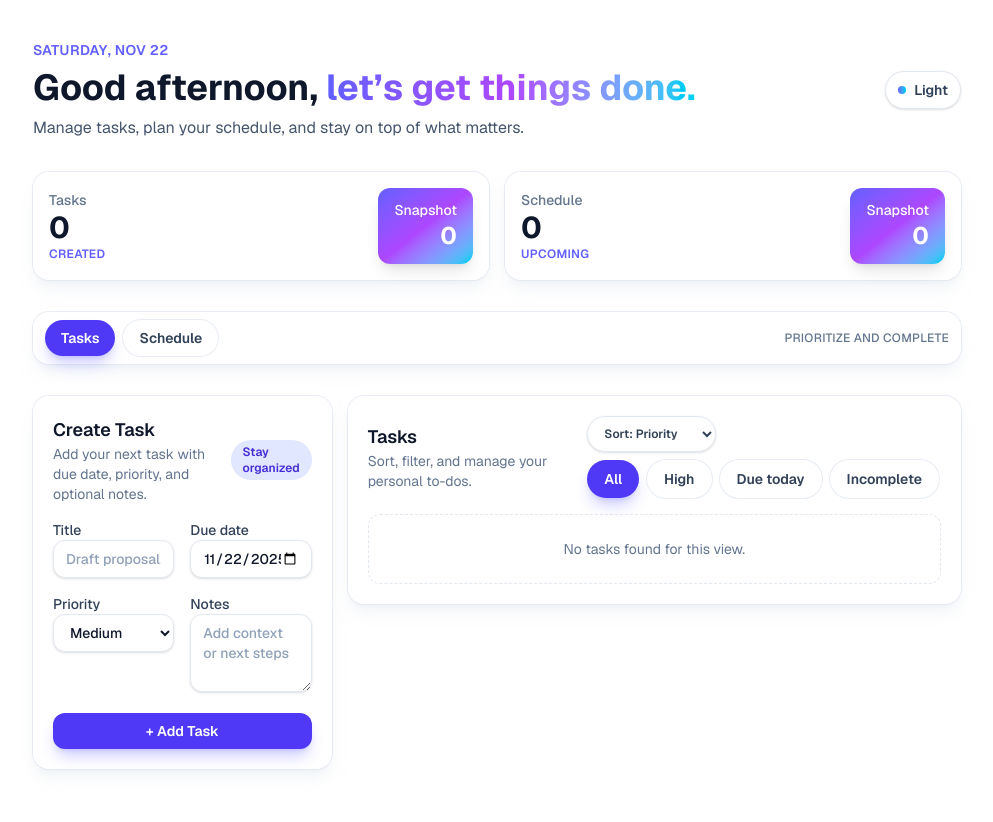
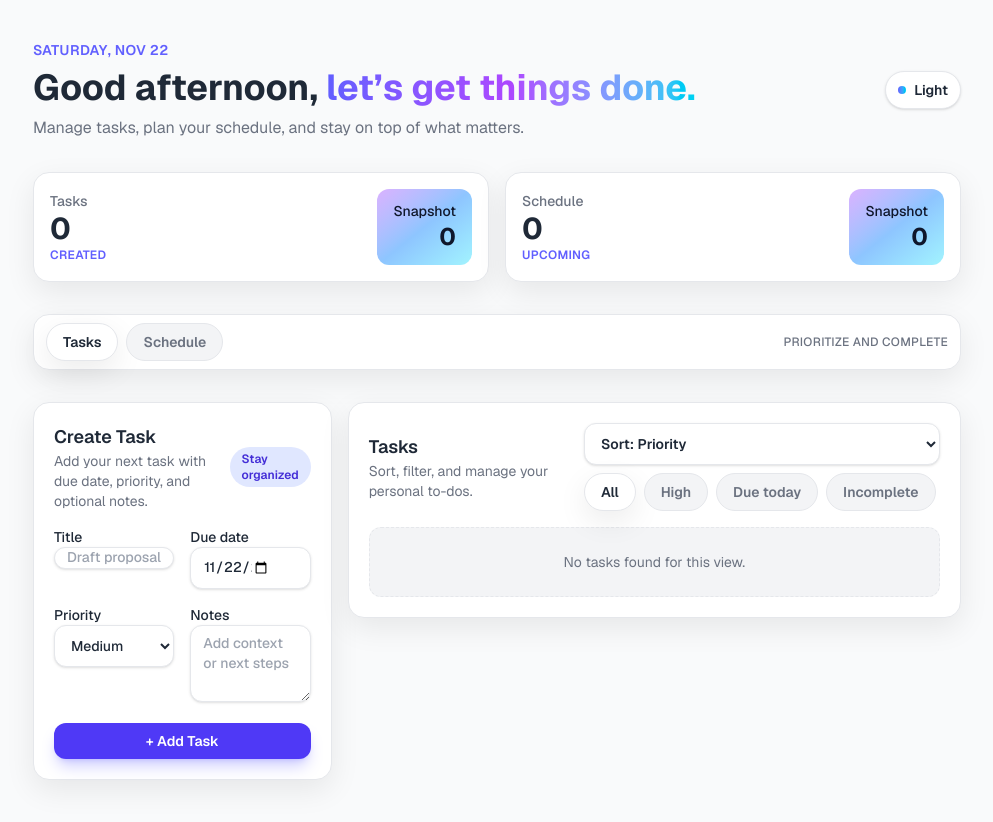
Before and after one commit to bbg-96/logme, a Next.js app: page / in a window 1280 px wide. Shown: the top 822 px of the page, without its empty margins (143-1136 px from the left). Built offline with nearby package versions, Linux system fonts and the light colour scheme.

Commit message:
Revamp theming and input styling

```diff
--- a/app/globals.css
+++ b/app/globals.css
@@ -1,19 +1,48 @@
 @import "tailwindcss";
 
 @theme inline {
-  --color-background: theme(colors.slate.50);
-  --color-foreground: theme(colors.slate.900);
+  /* Base font families remain tied to the bundled Geist fonts */
   --color-primary: theme(colors.indigo.500);
   --font-sans: var(--font-geist-sans);
   --font-mono: var(--font-geist-mono);
 }
 
+/*
+  Theme tokens live here so both modes are clearly separated.
+  Components read from these CSS variables instead of hard-coded colors.
+*/
 :root {
   color-scheme: light;
+  --bg: #f9fafb;
+  --card: #ffffff;
+  --card-muted: #f3f4f6;
+  --text: #1f2937;
+  --text-muted: #6b7280;
+  --muted: #9ca3af;
+  --border: #e5e7eb;
+  --shadow-soft: 0 10px 30px rgba(0, 0, 0, 0.08);
+  --shadow-strong: 0 12px 32px rgba(0, 0, 0, 0.12);
+  --input: #ffffff;
+  --tab-inactive: #f3f4f6;
+  --tab-active: #ffffff;
 }
 
-:root.dark {
+:root.dark,
+[data-theme="dark"] {
+  /* Dark palette is isolated so light tokens never leak */
   color-scheme: dark;
+  --bg: #0d0d10;
+  --card: #0f1117;
+  --card-muted: #1f2937;
+  --text: #f9fafb;
+  --text-muted: #a1a1aa;
+  --muted: #71717a;
+  --border: #2a2a2d;
+  --shadow-soft: 0 10px 30px rgba(0, 0, 0, 0.45);
+  --shadow-strong: 0 12px 32px rgba(0, 0, 0, 0.6);
+  --input: #0f1117;
+  --tab-inactive: #1f2937;
+  --tab-active: #374151;
 }
 
 * {
@@ -23,21 +52,79 @@
 body {
   font-family: var(--font-geist-sans), system-ui, -apple-system, "Segoe UI", sans-serif;
   min-height: 100vh;
-  background: transparent;
+  background-color: var(--bg);
+  color: var(--text);
+  transition: background-color 200ms ease, color 200ms ease;
 }
 
-.tab-button {
-  @apply relative inline-flex items-center gap-2 rounded-full px-4 py-2 text-sm font-semibold transition hover:shadow-sm;
+/* Card shell used across dashboard containers */
+.card-surface {
+  background-color: var(--card);
+  border: 1px solid var(--border);
+  border-radius: 1rem;
+  box-shadow: var(--shadow-soft);
 }
 
-.card-surface {
-  @apply rounded-2xl bg-white/80 shadow-lg shadow-slate-200/50 ring-1 ring-slate-200/80 backdrop-blur dark:bg-slate-900/70 dark:shadow-black/40 dark:ring-slate-800;
+/* Shared tab styling keeps layout consistent while colors come from tokens */
+.tab-button {
+  @apply relative inline-flex items-center gap-2 rounded-full px-4 py-2 text-sm font-semibold transition focus-visible:ring-2 focus-visible:ring-indigo-500;
+  color: var(--text-muted);
+  background-color: var(--tab-inactive);
+  border: 1px solid var(--border);
 }
 
-input, textarea, select {
-  @apply focus:outline-none focus:ring-2 focus:ring-primary/70;
+.tab-button.is-active {
+  color: var(--text);
+  background-color: var(--tab-active);
+  box-shadow: var(--shadow-soft);
 }
 
+/* Input primitives stay visually identical aside from color tokens */
+.input-field,
+textarea,
+select,
+input[type="text"],
+input[type="date"],
+input[type="time"] {
+  @apply box-border w-full rounded-xl border text-[14px] leading-[1.4] shadow-sm transition focus:outline-none focus:ring-2 focus:ring-indigo-500/70;
+  background-color: var(--input);
+  border-color: var(--border);
+  color: var(--text);
+  padding-left: 0.75rem;
+  padding-right: 0.75rem;
+}
+
+textarea,
+select,
+input[type="text"] {
+  min-height: 42px;
+  padding-top: 0.5rem;
+  padding-bottom: 0.5rem;
+}
+
+/*
+  Fixed height/line-height/padding for date & time inputs prevent clipped text
+  and leave room for the native picker icons.
+*/
+input[type="date"],
+input[type="time"] {
+  height: 42px;
+  font-size: 14px;
+  line-height: 1.4;
+  padding-top: 0.25rem;
+  padding-bottom: 0.25rem;
+  padding-right: 2.5rem;
+  appearance: none;
+  background-position: right 0.75rem center;
+  background-repeat: no-repeat;
+}
+
+input::placeholder,
+textarea::placeholder {
+  color: var(--muted);
+}
+
+/* Badge + gradient helpers */
 :root {
   --primary: 99 102 241; /* indigo-500 */
 }
--- a/app/layout.tsx
+++ b/app/layout.tsx
@@ -26,9 +26,7 @@ export default function RootLayout({
 }>) {
   return (
     <html lang="en" suppressHydrationWarning>
-      <body
-        className={`${geistSans.variable} ${geistMono.variable} bg-gradient-to-b from-slate-50 via-white to-slate-100 text-slate-900 antialiased dark:from-slate-950 dark:via-slate-950 dark:to-slate-900`}
-      >
+      <body className={`${geistSans.variable} ${geistMono.variable} antialiased`}>
         <ThemeProvider>{children}</ThemeProvider>
       </body>
     </html>
--- a/app/page.tsx
+++ b/app/page.tsx
@@ -68,6 +68,11 @@ export default function HomePage() {
     };
   }, [schedules.length, tasks]);
 
+  const tabClass = (tab: "tasks" | "schedule") =>
+    `tab-button ${activeTab === tab ? "is-active" : ""} ${
+      activeTab === tab ? "shadow-[0_10px_24px_var(--shadow-soft)]" : "hover:shadow-sm"
+    }`;
+
   return (
     <main className="mx-auto flex min-h-screen w-full max-w-5xl flex-col gap-8 px-4 pb-16 pt-10 sm:px-8 lg:px-12">
       <header className="flex flex-col gap-4 sm:flex-row sm:items-center sm:justify-between">
@@ -82,34 +87,20 @@ export default function HomePage() {
 
       <div className="card-surface flex flex-wrap items-center justify-between gap-3 px-3 py-2">
         <div className="flex items-center gap-2">
-          <button
-            onClick={() => setActiveTab("tasks")}
-            className={`tab-button ${
-              activeTab === "tasks"
-                ? "bg-indigo-600 text-white shadow-lg shadow-indigo-500/30"
-                : "bg-white text-slate-700 ring-1 ring-slate-200/80 dark:bg-slate-900/60 dark:text-slate-100 dark:ring-slate-800"
-            }`}
-          >
+          <button onClick={() => setActiveTab("tasks")} className={tabClass("tasks")}>
             Tasks
           </button>
-          <button
-            onClick={() => setActiveTab("schedule")}
-            className={`tab-button ${
-              activeTab === "schedule"
-                ? "bg-indigo-600 text-white shadow-lg shadow-indigo-500/30"
-                : "bg-white text-slate-700 ring-1 ring-slate-200/80 dark:bg-slate-900/60 dark:text-slate-100 dark:ring-slate-800"
-            }`}
-          >
+          <button onClick={() => setActiveTab("schedule")} className={tabClass("schedule")}>
             Schedule
           </button>
         </div>
-        <p className="text-xs font-medium uppercase tracking-wide text-slate-500 dark:text-slate-400">
+        <p className="text-xs font-medium uppercase tracking-wide text-[var(--text-muted)]">
           {activeTab === "tasks" ? "Prioritize and complete" : "Plan your day"}
         </p>
       </div>
 
       {!isReady ? (
-        <div className="card-surface animate-pulse p-6 text-sm text-slate-500">
+        <div className="card-surface animate-pulse p-6 text-sm text-[var(--text-muted)]">
           Loading your dashboard...
         </div>
       ) : (
@@ -153,11 +144,11 @@ function SummaryCard({
   return (
     <div className="card-surface flex items-center justify-between p-4">
       <div>
-        <p className="text-sm font-medium text-slate-500 dark:text-slate-400">{label}</p>
-        <p className="text-3xl font-bold text-slate-900 dark:text-white">{primary}</p>
+        <p className="text-sm font-medium text-[var(--text-muted)]">{label}</p>
+        <p className="text-3xl font-bold text-[var(--text)]">{primary}</p>
         <p className="text-xs font-semibold uppercase tracking-wide text-indigo-500">{description}</p>
       </div>
-      <div className="rounded-xl bg-gradient-to-br from-indigo-500 via-purple-500 to-cyan-400 px-4 py-3 text-right text-white shadow-lg">
+      <div className="rounded-xl bg-gradient-to-br from-purple-300 via-blue-300 to-cyan-200 px-4 py-3 text-right text-slate-900 shadow-[0_12px_30px_var(--shadow-soft)] dark:from-indigo-500 dark:via-purple-500 dark:to-cyan-400 dark:text-white dark:shadow-[0_14px_32px_var(--shadow-strong)]">
         <p className="text-sm font-medium">Snapshot</p>
         <p className="text-2xl font-bold">{accent}</p>
       </div>
--- a/components/common/greeting.tsx
+++ b/components/common/greeting.tsx
@@ -22,10 +22,10 @@ export function Greeting() {
   return (
     <div className="flex flex-col gap-2">
       <p className="text-sm font-semibold uppercase tracking-wide text-indigo-500">{dateLabel}</p>
-      <h1 className="text-3xl font-bold text-slate-900 dark:text-white sm:text-4xl">
+      <h1 className="text-3xl font-bold text-[var(--text)] sm:text-4xl">
         {greeting}, <span className="text-gradient">let’s get things done.</span>
       </h1>
-      <p className="text-base text-slate-600 dark:text-slate-300">
+      <p className="text-base text-[var(--text-muted)]">
         Manage tasks, plan your schedule, and stay on top of what matters.
       </p>
     </div>
--- a/components/common/theme-toggle.tsx
+++ b/components/common/theme-toggle.tsx
@@ -10,7 +10,7 @@ export function ThemeToggle() {
       type="button"
       onClick={toggleTheme}
       disabled={!isReady}
-      className="inline-flex items-center gap-2 rounded-full border border-slate-200 bg-white px-3 py-2 text-sm font-semibold text-slate-700 shadow-sm transition hover:-translate-y-0.5 hover:shadow-md focus-visible:ring-2 focus-visible:ring-indigo-500 dark:border-slate-800 dark:bg-slate-900/80 dark:text-slate-100"
+      className="inline-flex items-center gap-2 rounded-full border border-[color:var(--border)] bg-[var(--card)] px-3 py-2 text-sm font-semibold text-[var(--text)] shadow-sm transition hover:-translate-y-0.5 hover:shadow-md focus-visible:ring-2 focus-visible:ring-indigo-500 disabled:opacity-70"
       aria-label="Toggle theme"
     >
       <span className="h-2 w-2 rounded-full bg-gradient-to-r from-indigo-500 to-cyan-400" aria-hidden />
--- a/components/tasks/task-form.tsx
+++ b/components/tasks/task-form.tsx
@@ -36,15 +36,13 @@ export function TaskForm({ onCreate }: Props) {
   return (
     <form
       onSubmit={handleSubmit}
-      className="card-surface space-y-4 p-5 transition hover:-translate-y-0.5 hover:shadow-xl"
+      className="card-surface space-y-4 p-5 transition hover:-translate-y-0.5 hover:shadow-[var(--shadow-strong)]"
       aria-label="Create a new task"
     >
       <div className="flex items-center justify-between gap-3">
         <div>
-          <h2 className="text-lg font-semibold text-slate-900 dark:text-slate-50">Create Task</h2>
-          <p className="text-sm text-slate-500 dark:text-slate-400">
-            Add your next task with due date, priority, and optional notes.
-          </p>
+          <h2 className="text-lg font-semibold text-[var(--text)]">Create Task</h2>
+          <p className="text-sm text-[var(--text-muted)]">Add your next task with due date, priority, and optional notes.</p>
         </div>
         <span className="rounded-full bg-indigo-100 px-3 py-1 text-xs font-semibold text-indigo-700 dark:bg-indigo-900/50 dark:text-indigo-200">
           Stay organized
@@ -52,18 +50,18 @@ export function TaskForm({ onCreate }: Props) {
       </div>
 
       <div className="grid grid-cols-1 gap-4 sm:grid-cols-2">
-        <label className="space-y-1 text-sm font-medium text-slate-700 dark:text-slate-200">
+        <label className="space-y-1 text-sm font-medium text-[var(--text)]">
           Title
           <input
             required
             value={title}
             onChange={(event) => setTitle(event.target.value)}
             placeholder="Draft proposal, book dentist, ..."
-            className="w-full rounded-xl border border-slate-200 bg-white px-3 py-2 text-sm text-slate-900 shadow-sm placeholder:text-slate-400 dark:border-slate-700 dark:bg-slate-900/60 dark:text-slate-100"
+            className="input-field"
           />
         </label>
 
-        <label className="space-y-1 text-sm font-medium text-slate-700 dark:text-slate-200">
+        <label className="space-y-1 text-sm font-medium text-[var(--text)]">
           Due date
           <input
             required
@@ -71,18 +69,18 @@ export function TaskForm({ onCreate }: Props) {
             min={today}
             value={dueDate}
             onChange={(event) => setDueDate(event.target.value)}
-            className="w-full rounded-xl border border-slate-200 bg-white px-3 py-2 text-sm text-slate-900 shadow-sm placeholder:text-slate-400 dark:border-slate-700 dark:bg-slate-900/60 dark:text-slate-100"
+            className="input-field"
           />
         </label>
       </div>
 
       <div className="grid grid-cols-1 gap-4 sm:grid-cols-2">
-        <label className="space-y-1 text-sm font-medium text-slate-700 dark:text-slate-200">
+        <label className="space-y-1 text-sm font-medium text-[var(--text)]">
           Priority
           <select
             value={priority}
             onChange={(event) => setPriority(event.target.value as Priority)}
-            className="w-full rounded-xl border border-slate-200 bg-white px-3 py-2 text-sm text-slate-900 shadow-sm dark:border-slate-700 dark:bg-slate-900/60 dark:text-slate-100"
+            className="input-field rounded-full"
           >
             <option value="high">High</option>
             <option value="medium">Medium</option>
@@ -90,21 +88,21 @@ export function TaskForm({ onCreate }: Props) {
           </select>
         </label>
 
-        <label className="space-y-1 text-sm font-medium text-slate-700 dark:text-slate-200">
+        <label className="space-y-1 text-sm font-medium text-[var(--text)]">
           Notes
           <textarea
             value={notes}
             onChange={(event) => setNotes(event.target.value)}
             rows={3}
             placeholder="Add context or next steps"
-            className="w-full rounded-xl border border-slate-200 bg-white px-3 py-2 text-sm text-slate-900 shadow-sm placeholder:text-slate-400 dark:border-slate-700 dark:bg-slate-900/60 dark:text-slate-100"
+            className="input-field"
           />
         </label>
       </div>
 
       <button
         type="submit"
-        className="inline-flex w-full items-center justify-center gap-2 rounded-xl bg-indigo-600 px-4 py-2 text-sm font-semibold text-white shadow-lg shadow-indigo-500/30 transition hover:bg-indigo-500 focus-visible:ring-2 focus-visible:ring-indigo-500 focus-visible:ring-offset-2 focus-visible:ring-offset-white disabled:opacity-50 dark:shadow-indigo-900/50 dark:focus-visible:ring-offset-slate-900"
+        className="inline-flex w-full items-center justify-center gap-2 rounded-xl bg-indigo-600 px-4 py-2 text-sm font-semibold text-white shadow-lg shadow-indigo-500/30 transition hover:bg-indigo-500 focus-visible:ring-2 focus-visible:ring-indigo-500 focus-visible:ring-offset-2 focus-visible:ring-offset-[var(--card)] disabled:opacity-50"
         aria-label="Add task"
       >
         + Add Task
--- a/components/tasks/task-list.tsx
+++ b/components/tasks/task-list.tsx
@@ -38,19 +38,22 @@ export function TaskList({ tasks, onToggleComplete, onDelete }: Props) {
     });
   }, [filter, sortBy, tasks, today]);
 
+  const filterTabClass = (key: string) =>
+    `tab-button ${filter === key ? "is-active shadow-[0_10px_24px_var(--shadow-soft)]" : "hover:shadow-sm"}`;
+
   return (
     <div className="card-surface space-y-4 p-5">
       <div className="flex flex-col gap-3 sm:flex-row sm:items-center sm:justify-between">
         <div>
-          <h2 className="text-lg font-semibold text-slate-900 dark:text-slate-50">Tasks</h2>
-          <p className="text-sm text-slate-500 dark:text-slate-400">Sort, filter, and manage your personal to-dos.</p>
+          <h2 className="text-lg font-semibold text-[var(--text)]">Tasks</h2>
+          <p className="text-sm text-[var(--text-muted)]">Sort, filter, and manage your personal to-dos.</p>
         </div>
 
         <div className="flex flex-wrap items-center gap-2">
           <select
             value={sortBy}
             onChange={(event) => setSortBy(event.target.value as typeof sortBy)}
-            className="rounded-full border border-slate-200 bg-white px-3 py-2 text-xs font-semibold text-slate-700 shadow-sm dark:border-slate-700 dark:bg-slate-900/60 dark:text-slate-100"
+            className="input-field rounded-full px-4 py-2 text-xs font-semibold"
           >
             <option value="priority">Sort: Priority</option>
             <option value="dueDate">Sort: Due date</option>
@@ -67,11 +70,7 @@ export function TaskList({ tasks, onToggleComplete, onDelete }: Props) {
               <button
                 key={item.key}
                 onClick={() => setFilter(item.key as typeof filter)}
-                className={`tab-button border border-transparent ${
-                  filter === item.key
-                    ? "bg-indigo-600 text-white shadow-lg shadow-indigo-500/30"
-                    : "bg-white text-slate-700 ring-1 ring-slate-200/80 dark:bg-slate-900/60 dark:text-slate-100 dark:ring-slate-800"
-                }`}
+                className={filterTabClass(item.key)}
               >
                 {item.label}
               </button>
@@ -82,7 +81,7 @@ export function TaskList({ tasks, onToggleComplete, onDelete }: Props) {
 
       <div className="grid grid-cols-1 gap-3">
         {filteredTasks.length === 0 && (
-          <div className="rounded-xl border border-dashed border-slate-200 bg-white/80 p-6 text-center text-sm text-slate-500 dark:border-slate-800 dark:bg-slate-900/40 dark:text-slate-400">
+          <div className="rounded-xl border border-dashed border-[color:var(--border)] bg-[var(--card-muted)] p-6 text-center text-sm text-[var(--text-muted)]">
             No tasks found for this view.
           </div>
         )}
@@ -90,7 +89,7 @@ export function TaskList({ tasks, onToggleComplete, onDelete }: Props) {
         {filteredTasks.map((task) => (
           <article
             key={task.id}
-            className="flex flex-col gap-4 rounded-xl border border-slate-200 bg-white/90 p-4 shadow-sm transition hover:-translate-y-0.5 hover:shadow-md dark:border-slate-800 dark:bg-slate-900/80"
+            className="flex flex-col gap-4 rounded-xl border border-[color:var(--border)] bg-[var(--card)] p-4 shadow-sm transition hover:-translate-y-0.5 hover:shadow-[var(--shadow-soft)]"
           >
             <div className="flex flex-col gap-2 sm:flex-row sm:items-start sm:justify-between">
               <div className="flex items-start gap-3">
@@ -99,20 +98,20 @@ export function TaskList({ tasks, onToggleComplete, onDelete }: Props) {
                   type="checkbox"
                   checked={task.completed}
                   onChange={() => onToggleComplete(task.id)}
-                  className="mt-1 h-5 w-5 rounded border-slate-300 text-indigo-600 focus:ring-indigo-500"
+                  className="mt-1 h-5 w-5 rounded border-[color:var(--border)] text-indigo-600 focus:ring-indigo-500"
                 />
                 <div>
                   <label
                     htmlFor={`task-${task.id}`}
                     className={`text-base font-semibold ${
-                      task.completed ? "text-slate-400 line-through" : "text-slate-900 dark:text-slate-50"
+                      task.completed ? "text-[var(--muted)] line-through" : "text-[var(--text)]"
                     }`}
                   >
                     {task.title}
                   </label>
-                  <div className="mt-1 flex flex-wrap items-center gap-2 text-xs text-slate-500 dark:text-slate-400">
+                  <div className="mt-1 flex flex-wrap items-center gap-2 text-xs text-[var(--text-muted)]">
                     <PriorityBadge priority={task.priority} />
-                    <span className="inline-flex items-center gap-1 rounded-full bg-slate-100 px-2 py-1 dark:bg-slate-800/80">
+                    <span className="inline-flex items-center gap-1 rounded-full bg-[var(--card-muted)] px-2 py-1">
                       Due {new Date(task.dueDate).toLocaleDateString(undefined, { month: "short", day: "numeric" })}
                     </span>
                     {task.completed && <span className="text-emerald-500">Completed</span>}
@@ -130,11 +129,7 @@ export function TaskList({ tasks, onToggleComplete, onDelete }: Props) {
               </div>
             </div>
 
-            {task.notes && (
-              <p className="rounded-xl bg-slate-50 px-3 py-2 text-sm text-slate-700 dark:bg-slate-800/70 dark:text-slate-200">
-                {task.notes}
-              </p>
-            )}
+            {task.notes && <p className="rounded-xl bg-[var(--card-muted)] px-3 py-2 text-sm text-[var(--text)]">{task.notes}</p>}
           </article>
         ))}
       </div>
--- a/components/theme-provider.tsx
+++ b/components/theme-provider.tsx
@@ -37,7 +37,10 @@ export function ThemeProvider({ children }: { children: React.ReactNode }) {
   useEffect(() => {
     if (!isReady) return;
     const root = window.document.documentElement;
+    // Theme toggling writes to both a class and data attribute so CSS variables
+    // (defined in app/globals.css) pick the correct token set for every component.
     root.classList.toggle("dark", theme === "dark");
+    root.dataset.theme = theme;
     window.localStorage.setItem(STORAGE_KEY, theme);
   }, [isReady, theme]);
 
```
Also changed, not shown: components/schedule/schedule-form.tsx (+12 -12 lines), components/schedule/schedule-list.tsx (+8 -10 lines).
